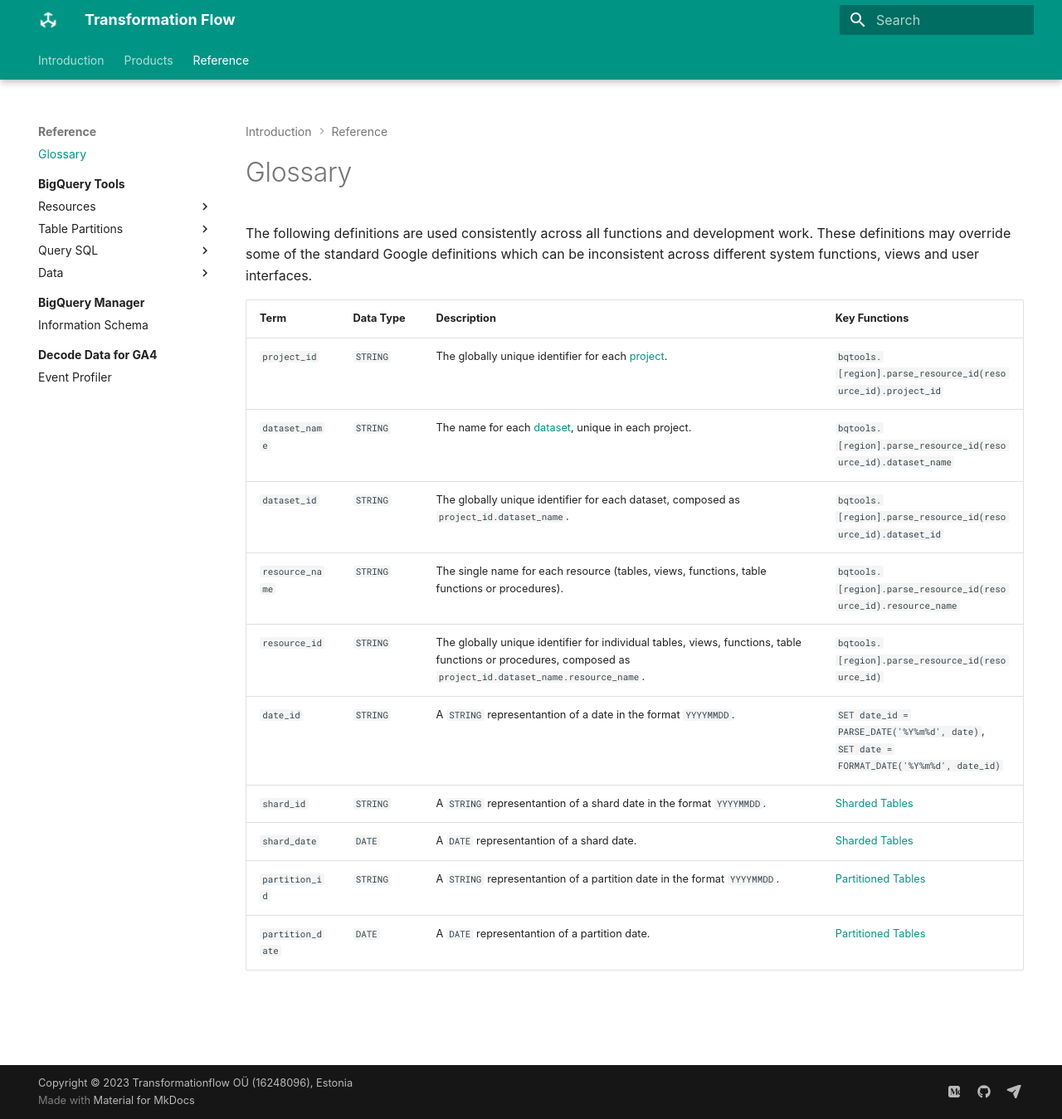
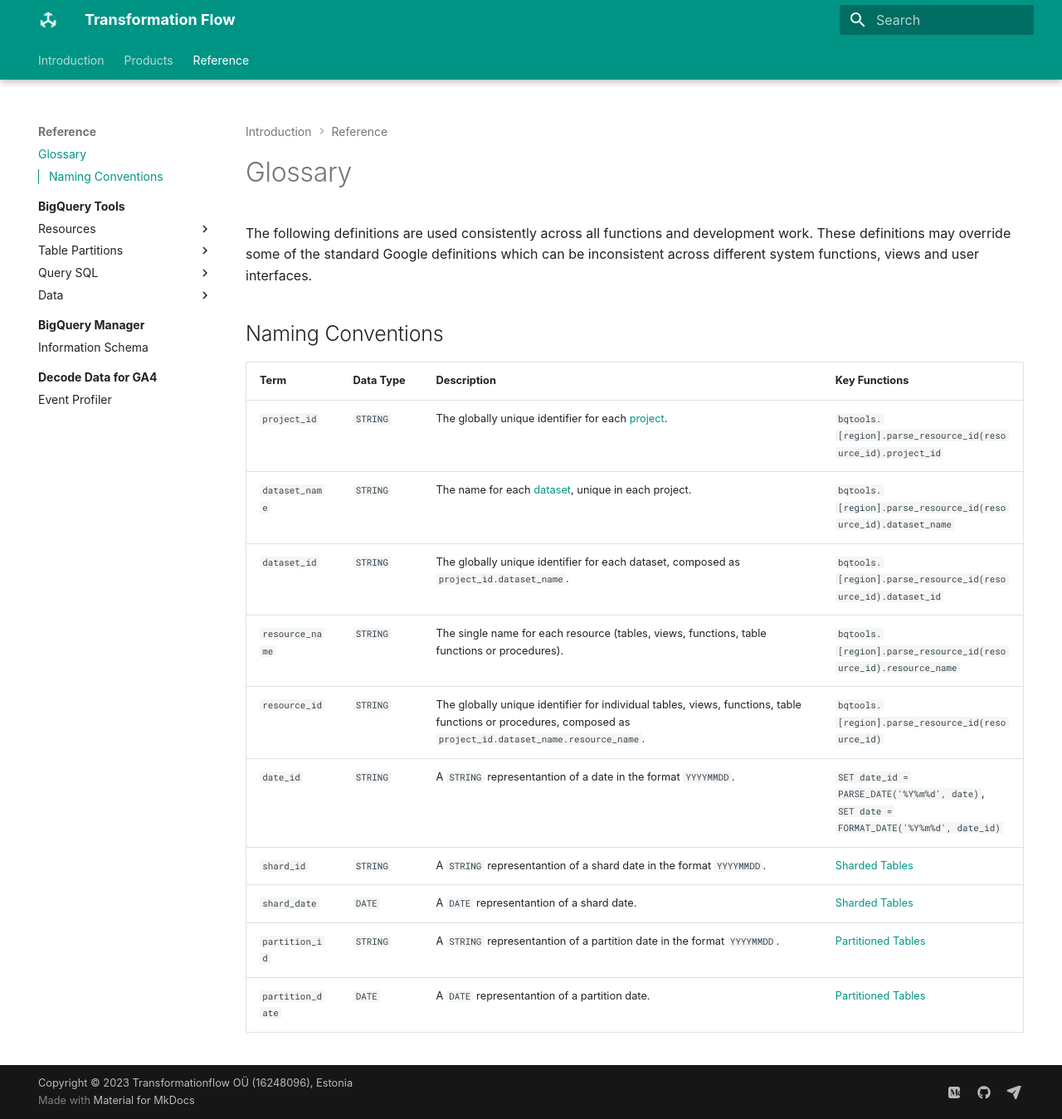
Before and after one commit to transformationflow/transformationflow.github.io, an MkDocs documentation site: the page built from docs/reference/glossary.md, in a window 1280 px wide and 1349 px high. Shown: the whole window at 83% size. Built offline with MkDocs 1.6.1 and Material for MkDocs 9.7.7, drawn with Linux system fonts in a browser that asks for light colours; some web fonts are replaced.

Commit message:
minor updates

```diff
--- a/docs/reference/glossary.md
+++ b/docs/reference/glossary.md
@@ -1,5 +1,6 @@
 The following definitions are used consistently across all functions and development work.  These definitions may override some of the standard Google definitions which can be inconsistent across different system functions, views and user interfaces.
 
+# Naming Conventions
 Term | Data Type | Description | Key Functions
 --- | --- | --- | ---
 `project_id` | `STRING` | The globally unique identifier for each [project](https://cloud.google.com/resource-manager/docs/creating-managing-projects). | `bqtools.[region].parse_resource_id(resource_id).project_id`
```
